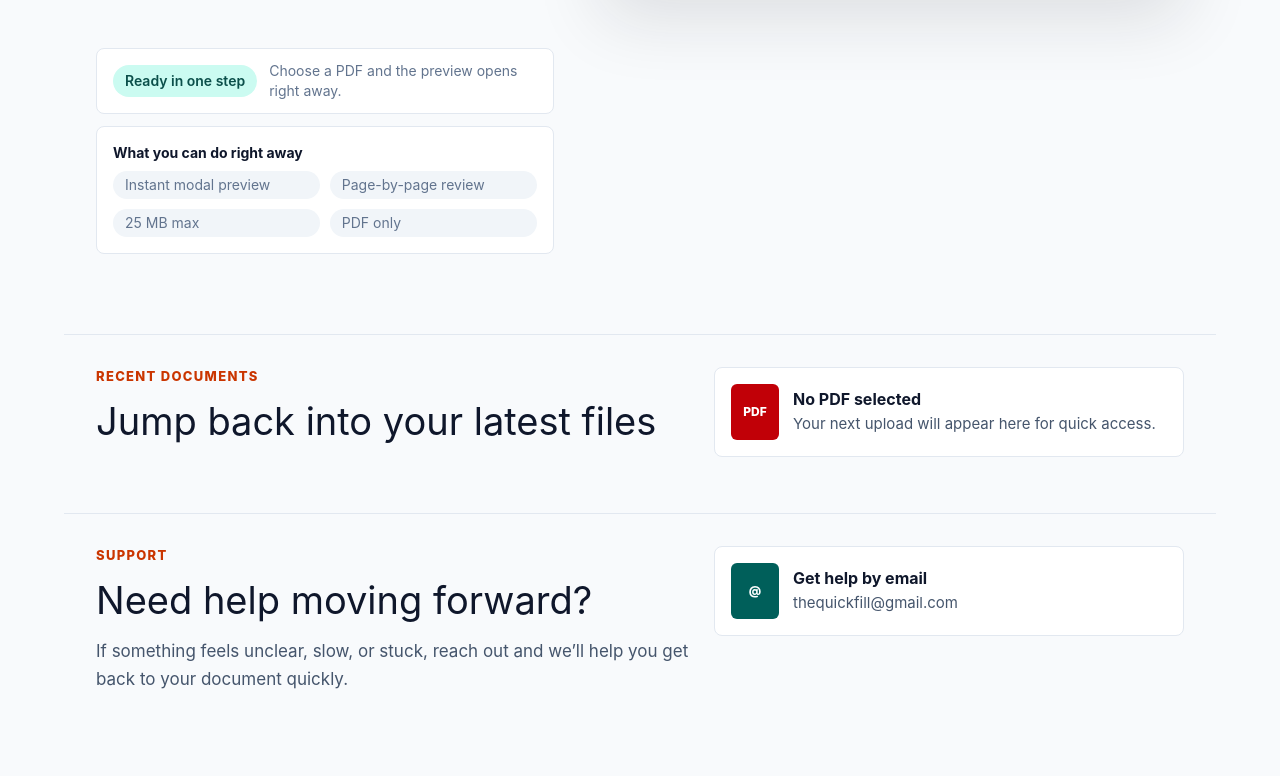
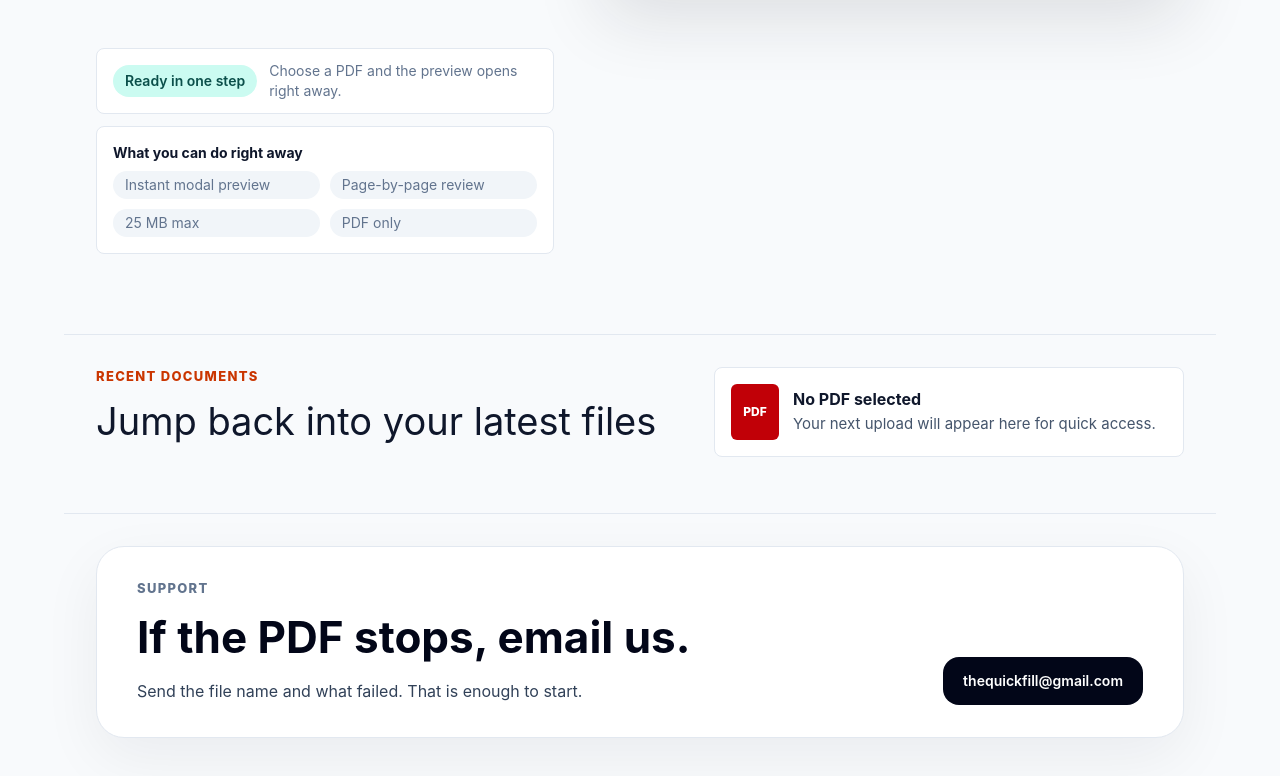
Before and after one commit to xtephani3/quick-fill, a React (Vite) app: page / in a window 1280 px wide. Shown: the part 584-1360 px from the top of the page. Before the commit the page ends 1333 px from the top, so only its background shows below. Built offline with nearby package versions, Linux system fonts and the light colour scheme.

Commit message:
update App.jsx

```diff
--- a/src/App.jsx
+++ b/src/App.jsx
@@ -689,44 +689,36 @@ function App() {
       </section>
 
       <section
-        className="mx-auto flex w-full max-w-6xl flex-col items-stretch gap-5 border-t border-slate-200 px-4 py-8 pb-12 text-left sm:px-6 lg:flex-row lg:items-start lg:justify-between lg:gap-6 lg:px-8 lg:pb-14"
+        className="mx-auto w-full max-w-6xl border-t border-slate-200 px-4 py-8 pb-12 text-left sm:px-6 lg:px-8 lg:pb-14"
         id="support"
         aria-labelledby="support-title"
       >
-        <div>
-          <p className="mb-3 text-[13px] font-extrabold uppercase tracking-widest text-orange-700">
+        <div className="rounded-[28px] border border-slate-200 bg-white px-5 py-6 shadow-[0_20px_60px_rgba(15,23,42,0.06)] sm:px-8 sm:py-8 lg:px-10">
+          <p className="text-[13px] font-extrabold uppercase tracking-widest text-slate-500">
             Support
           </p>
+          <div className="mt-3 flex flex-col gap-5 lg:flex-row lg:items-end lg:justify-between">
+            <div className="min-w-0 max-w-2xl">
               <h2
-            className="m-0 text-2xl leading-tight text-slate-900 sm:text-3xl lg:text-[38px]"
+                className="m-0 text-[clamp(1.75rem,3.8vw,2.75rem)] font-bold leading-tight text-slate-950"
                 id="support-title"
               >
-            Need help moving forward?
+                If the PDF stops, email us.
               </h2>
-          <p className="mt-3 max-w-2xl text-[15px] leading-7 text-slate-600 sm:text-[17px]">
-            If something feels unclear, slow, or stuck, reach out and we’ll help
-            you get back to your document quickly.
+              <p className="mt-3 text-base leading-7 text-slate-700">
+                Send the file name and what failed. That is enough to start.
               </p>
             </div>
 
             <a
-          className="flex w-full min-w-0 items-center gap-3.5 rounded-lg border border-slate-200 bg-white p-4 text-slate-600 no-underline hover:border-teal-300 hover:bg-teal-50 focus-visible:border-teal-300 focus-visible:bg-teal-50 lg:max-w-[470px]"
+              className="inline-flex min-h-12 items-center justify-center rounded-2xl bg-slate-950 px-5 py-3 text-sm font-semibold text-white no-underline transition hover:-translate-y-0.5 hover:bg-slate-800 focus-visible:-translate-y-0.5"
               href="mailto:thequickfill@gmail.com"
               aria-label="Email Quick Fill support at thequickfill@gmail.com"
             >
-          <span
-            className="grid h-14 w-12 shrink-0 place-items-center rounded-md bg-teal-800 text-xs font-extrabold text-white"
-            aria-hidden="true"
-          >
-            @
-          </span>
-          <div className="min-w-0">
-            <strong className="text-slate-900">Get help by email</strong>
-            <p className="mt-0.5 break-all text-[15px]">
               thequickfill@gmail.com
-            </p>
+            </a>
           </div>
-        </a>
+        </div>
       </section>
 
       {isPreviewOpen && selectedDocument ? (
```
Lines whose indentation alone changed are shown as unchanged.
